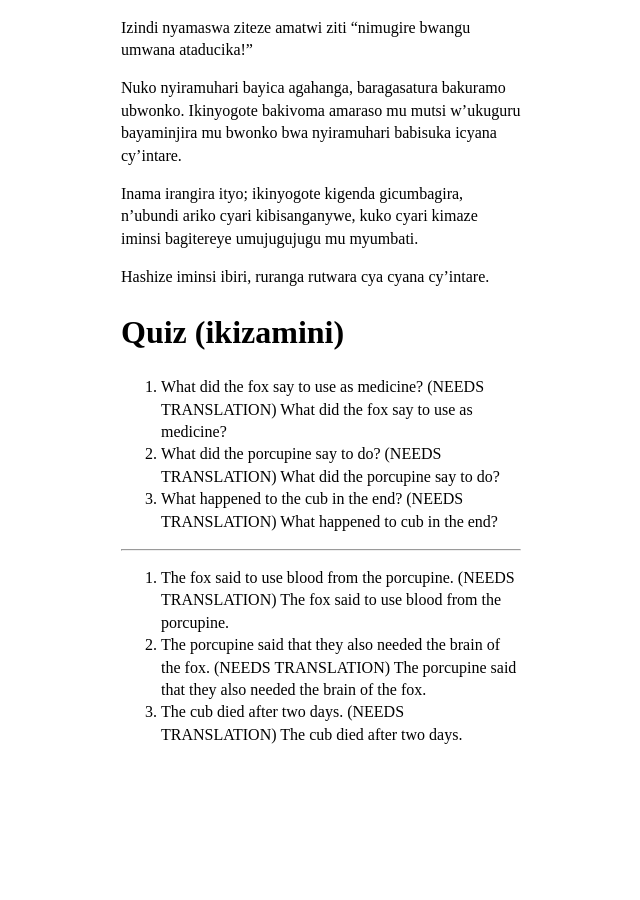
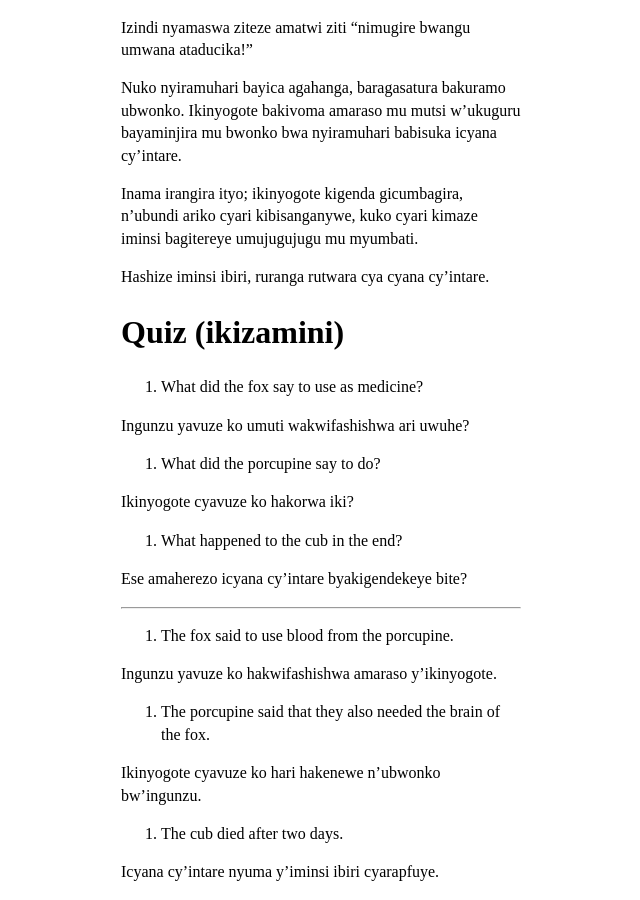
Before and after one commit to RwandaReads/RwandaReads.github.io, a Jekyll site: the page built from Amaraso.md, in a window 1280 px wide and 900 px high, scrolled down 2316 px. Shown: the whole window, without its empty margins (319-959 px from the left). Built offline with Jekyll 4.4.1, drawn with Linux system fonts in a browser that asks for light colours; before the commit the page ends 3078 px from its top, so only the background shows below that.

Commit message:
Update Amaraso.md

```diff
--- a/Amaraso.md
+++ b/Amaraso.md
@@ -80,17 +80,27 @@ Hashize iminsi ibiri, ruranga rutwara cya cyana cy'intare.
 # Quiz (ikizamini) {#quiz}
 
 1. What did the fox say to use as medicine?
-   (NEEDS TRANSLATION) What did the fox say to use as medicine?
+
+  Ingunzu yavuze ko umuti wakwifashishwa ari uwuhe?
+
 2. What did the porcupine say to do?
-   (NEEDS TRANSLATION) What did the porcupine say to do?
+
+  Ikinyogote cyavuze ko hakorwa iki?
+
 3. What happened to the cub in the end?
-   (NEEDS TRANSLATION) What happened to cub in the end?
+
+  Ese amaherezo icyana cy’intare byakigendekeye bite?
 
 ----
 
 1. The fox said to use blood from the porcupine.
-   (NEEDS TRANSLATION) The fox said to use blood from the porcupine.
+
+  Ingunzu yavuze ko hakwifashishwa amaraso y’ikinyogote.
+
 2. The porcupine said that they also needed the brain of the fox.
-   (NEEDS TRANSLATION) The porcupine said that they also needed the brain of the fox.
+
+  Ikinyogote cyavuze ko hari hakenewe n’ubwonko bw’ingunzu.
+
 3. The cub died after two days.
-   (NEEDS TRANSLATION) The cub died after two days.
+
+  Icyana cy’intare nyuma y’iminsi ibiri cyarapfuye.
```
